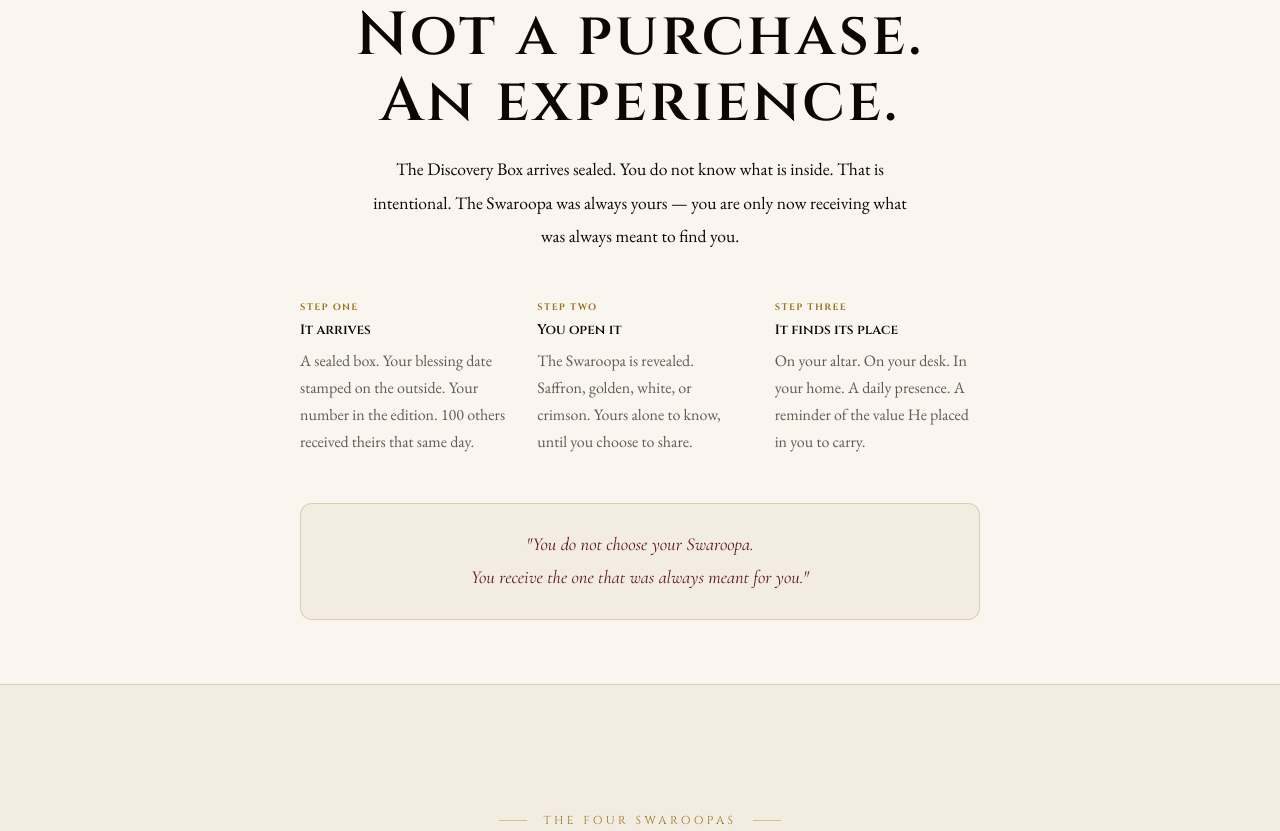
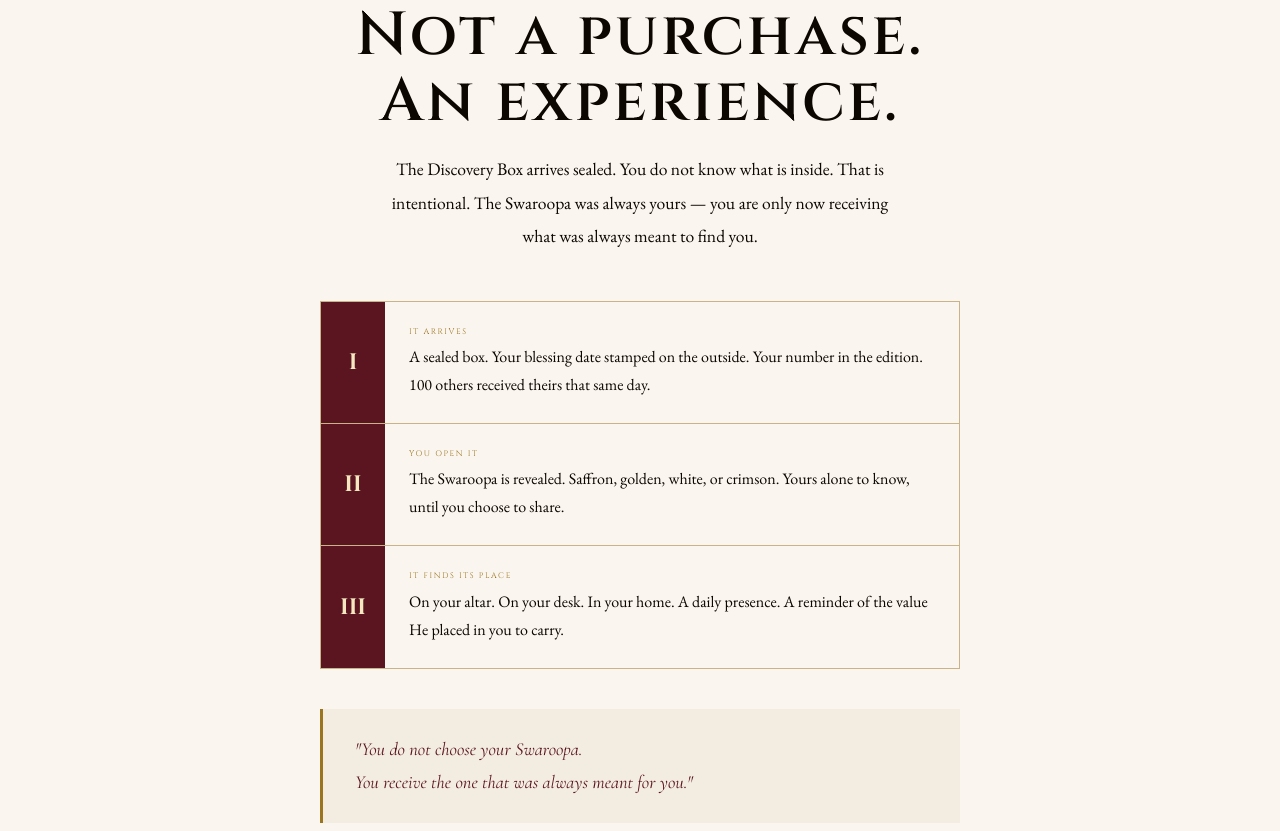
Before and after one commit to Auraaz/SarvamSai, a plain HTML site: page index.html in a window 1280 px wide. Shown: the part 6183-7014 px from the top of the page. Drawn offline with nearby package versions, Linux system fonts and the light colour scheme.

Commit message:
Add files via upload

```diff
--- a/index.html
+++ b/index.html
@@ -41,7 +41,7 @@
   <link rel="apple-touch-icon" href="centenary-emblem.png">
 
 <link href="https://fonts.googleapis.com/css2?family=Cormorant+Garamond:ital,wght@0,300;0,400;0,600;1,300;1,400&family=Cinzel:wght@400;600;700&family=EB+Garamond:ital,wght@0,400;0,500;1,400&family=Space+Mono:wght@400;700&display=swap" rel="stylesheet">
-<link rel="stylesheet" href="styles.css?v=75">
+<link rel="stylesheet" href="styles.css?v=76">
 
 <style id="critical-inline">
 /* FLOATING CTA — inline so never missed by cache */
@@ -778,41 +778,55 @@
 
 <!-- SECTION: UNBOXING NARRATIVE -->
 <section id="unboxing" style="background:var(--ivory);padding:4rem 1.5rem;">
-  <div style="max-width:680px;margin:0 auto;text-align:center;">
+  <div style="max-width:640px;margin:0 auto;text-align:center;">
 
     <span class="eyebrow" style="justify-content:center;">The Moment of Reveal</span>
     <h2 class="section-title">Not a purchase. An experience.</h2>
 
-    <p style="font-family:'EB Garamond',serif;font-size:1.1rem;color:var(--ink);line-height:1.9;margin:0 auto 3rem;max-width:560px;">
+    <p style="font-family:'EB Garamond',serif;font-size:1.1rem;color:var(--ink);line-height:1.9;margin:0 auto 3rem;max-width:520px;">
       The Discovery Box arrives sealed. You do not know what is inside. That is intentional. The Swaroopa was always yours — you are only now receiving what was always meant to find you.
     </p>
 
-    <div style="display:grid;grid-template-columns:repeat(auto-fit,minmax(180px,1fr));gap:2rem;text-align:left;">
-
-      <div style="display:flex;flex-direction:column;gap:0.5rem;">
-        <img src="unboxing-sealed.jpg" alt="Sealed Discovery Box" style="width:100%;aspect-ratio:3/2;object-fit:cover;border-radius:8px;margin-bottom:0.5rem;" loading="lazy" onerror="this.style.display='none'"/>
-        <div style="font-family:'Cinzel',serif;font-size:0.58rem;font-weight:700;letter-spacing:0.15em;text-transform:uppercase;color:var(--gold);">Step One</div>
-        <div style="font-family:'Cinzel',serif;font-size:0.85rem;font-weight:600;color:var(--ink);">It arrives</div>
-        <p style="font-family:'EB Garamond',serif;font-size:1rem;color:var(--muted);line-height:1.7;margin:0;">A sealed box. Your blessing date stamped on the outside. Your number in the edition. 100 others received theirs that same day.</p>
-      </div>
-
-      <div style="display:flex;flex-direction:column;gap:0.5rem;">
-        <img src="unboxing-reveal.jpg" alt="Swaroopa revealed" style="width:100%;aspect-ratio:3/2;object-fit:cover;border-radius:8px;margin-bottom:0.5rem;" loading="lazy" onerror="this.style.display='none'"/>
-        <div style="font-family:'Cinzel',serif;font-size:0.58rem;font-weight:700;letter-spacing:0.15em;text-transform:uppercase;color:var(--gold);">Step Two</div>
-        <div style="font-family:'Cinzel',serif;font-size:0.85rem;font-weight:600;color:var(--ink);">You open it</div>
-        <p style="font-family:'EB Garamond',serif;font-size:1rem;color:var(--muted);line-height:1.7;margin:0;">The Swaroopa is revealed. Saffron, golden, white, or crimson. Yours alone to know, until you choose to share.</p>
-      </div>
-
-      <div style="display:flex;flex-direction:column;gap:0.5rem;">
-        <img src="figurine-placed.jpg" alt="Figurine placed on altar" style="width:100%;aspect-ratio:3/2;object-fit:cover;border-radius:8px;margin-bottom:0.5rem;" loading="lazy" onerror="this.style.display='none'"/>
-        <div style="font-family:'Cinzel',serif;font-size:0.58rem;font-weight:700;letter-spacing:0.15em;text-transform:uppercase;color:var(--gold);">Step Three</div>
-        <div style="font-family:'Cinzel',serif;font-size:0.85rem;font-weight:600;color:var(--ink);">It finds its place</div>
-        <p style="font-family:'EB Garamond',serif;font-size:1rem;color:var(--muted);line-height:1.7;margin:0;">On your altar. On your desk. In your home. A daily presence. A reminder of the value He placed in you to carry.</p>
-      </div>
-
-    </div>
-
-    <div style="margin-top:3rem;padding:1.5rem;border:1px solid var(--border);border-radius:12px;background:var(--cream);">
+    <!-- Three steps — vertical stack, bold visual separation -->
+    <div style="display:flex;flex-direction:column;gap:0;border:1px solid var(--border-str);overflow:hidden;">
+
+      <!-- Step 1 -->
+      <div style="display:flex;align-items:stretch;border-bottom:1px solid var(--border-str);">
+        <div style="width:64px;flex-shrink:0;background:var(--burgundy);display:flex;flex-direction:column;align-items:center;justify-content:center;padding:1.5rem 0;">
+          <div style="font-family:'Cinzel',serif;font-size:1.4rem;font-weight:700;color:#f3e8c0;line-height:1;">I</div>
+        </div>
+        <div style="padding:1.5rem 1.5rem;text-align:left;flex:1;">
+          <div style="font-family:'Cinzel',serif;font-size:0.5rem;letter-spacing:0.2em;text-transform:uppercase;color:var(--gold);margin-bottom:0.4rem;">It arrives</div>
+          <p style="font-family:'EB Garamond',serif;font-size:1rem;color:var(--ink);line-height:1.75;margin:0;">A sealed box. Your blessing date stamped on the outside. Your number in the edition. 100 others received theirs that same day.</p>
+        </div>
+      </div>
+
+      <!-- Step 2 -->
+      <div style="display:flex;align-items:stretch;border-bottom:1px solid var(--border-str);">
+        <div style="width:64px;flex-shrink:0;background:var(--burgundy);display:flex;flex-direction:column;align-items:center;justify-content:center;padding:1.5rem 0;">
+          <div style="font-family:'Cinzel',serif;font-size:1.4rem;font-weight:700;color:#f3e8c0;line-height:1;">II</div>
+        </div>
+        <div style="padding:1.5rem 1.5rem;text-align:left;flex:1;">
+          <div style="font-family:'Cinzel',serif;font-size:0.5rem;letter-spacing:0.2em;text-transform:uppercase;color:var(--gold);margin-bottom:0.4rem;">You open it</div>
+          <p style="font-family:'EB Garamond',serif;font-size:1rem;color:var(--ink);line-height:1.75;margin:0;">The Swaroopa is revealed. Saffron, golden, white, or crimson. Yours alone to know, until you choose to share.</p>
+        </div>
+      </div>
+
+      <!-- Step 3 -->
+      <div style="display:flex;align-items:stretch;">
+        <div style="width:64px;flex-shrink:0;background:var(--burgundy);display:flex;flex-direction:column;align-items:center;justify-content:center;padding:1.5rem 0;">
+          <div style="font-family:'Cinzel',serif;font-size:1.4rem;font-weight:700;color:#f3e8c0;line-height:1;">III</div>
+        </div>
+        <div style="padding:1.5rem 1.5rem;text-align:left;flex:1;">
+          <div style="font-family:'Cinzel',serif;font-size:0.5rem;letter-spacing:0.2em;text-transform:uppercase;color:var(--gold);margin-bottom:0.4rem;">It finds its place</div>
+          <p style="font-family:'EB Garamond',serif;font-size:1rem;color:var(--ink);line-height:1.75;margin:0;">On your altar. On your desk. In your home. A daily presence. A reminder of the value He placed in you to carry.</p>
+        </div>
+      </div>
+
+    </div>
+
+    <!-- Closing quote -->
+    <div style="margin-top:2.5rem;padding:1.5rem 2rem;border-left:3px solid var(--gold);background:var(--cream);text-align:left;">
       <p style="font-family:'Cormorant Garamond',serif;font-style:italic;font-size:1.15rem;color:var(--burgundy);line-height:1.8;margin:0;">
         "You do not choose your Swaroopa.<br>You receive the one that was always meant for you."
       </p>
@@ -1254,7 +1268,7 @@
   </div>
 </div>
 
-<script data-cfasync="false" src="/cdn-cgi/scripts/5c5dd728/cloudflare-static/email-decode.min.js"></script><script data-cfasync="false" src="main.js?v=75"></script>
+<script data-cfasync="false" src="/cdn-cgi/scripts/5c5dd728/cloudflare-static/email-decode.min.js"></script><script data-cfasync="false" src="main.js?v=76"></script>
 <script data-cfasync="false">
 window.toggleMenu = function() {
   document.getElementById('nav-links').classList.toggle('open');
```
